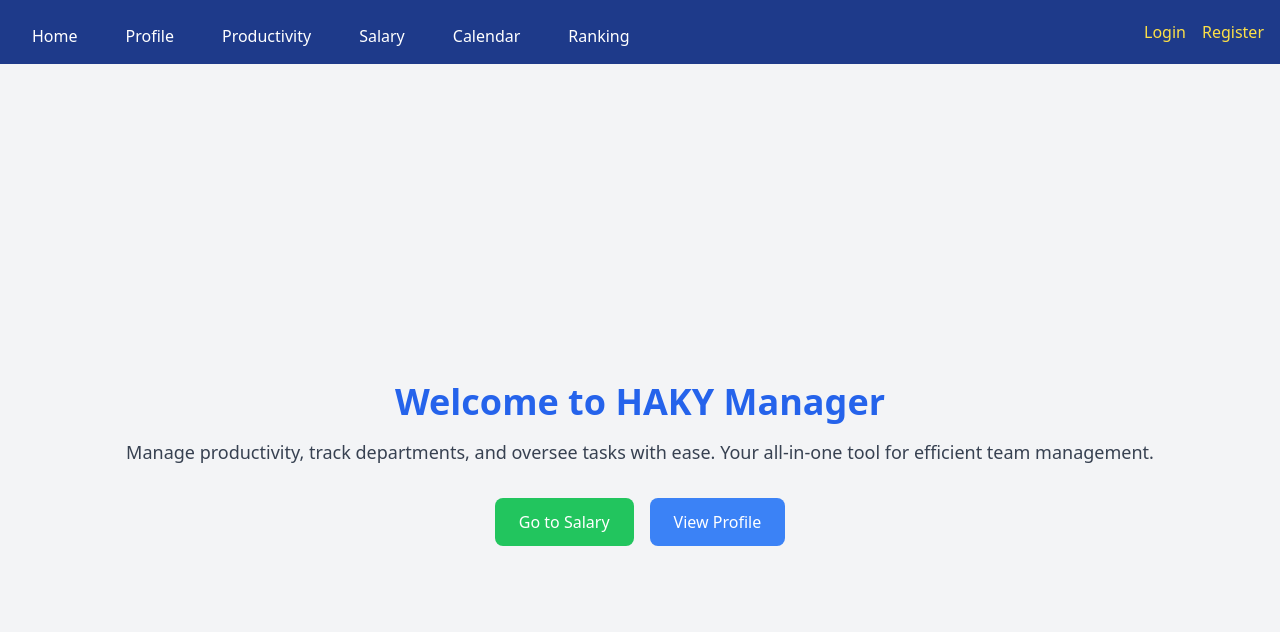
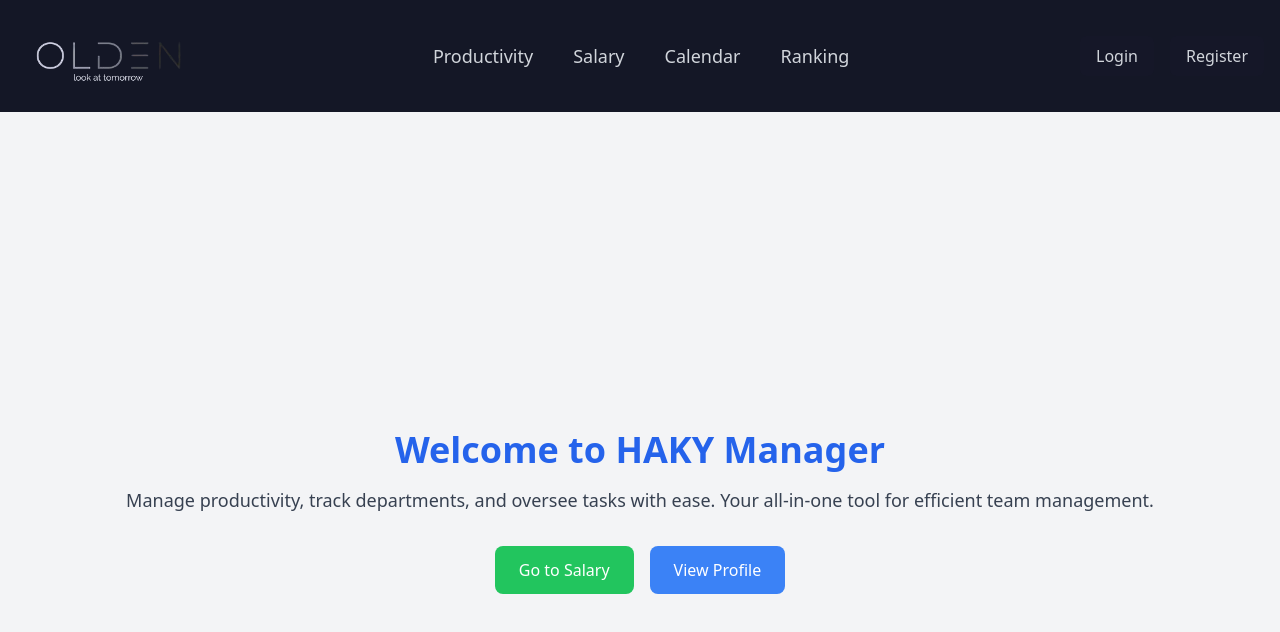
Before and after one commit to dima50066/HAKY-manager, a React (Create React App) app in the folder frontend/: page / in a window 1280 px wide. Shown: the top 632 px of the page. Built offline with nearby package versions, Linux system fonts and the light colour scheme.

Commit message:
add sprite.svg, icon components, new logo, rework design header

```diff
--- a/frontend/src/components/appBar/AppBar.tsx
+++ b/frontend/src/components/appBar/AppBar.tsx
@@ -1,17 +1,57 @@
-import React from "react";
+import React, { useState } from "react";
 import { useSelector } from "react-redux";
+import { Link } from "react-router-dom";
 import Navigation from "../../components/navigation/Navigation";
 import UserMenu from "../../components/userMenu/UserMenu";
 import { AuthNav } from "../authNav/AuthNav";
 import { selectIsAuthenticated } from "../../redux/auth/selectors";
+import logo from "../../shared/img/logo.png";
+import Icon from "../../shared/icon/Icon";
 
 const AppBar: React.FC = () => {
   const isAuthenticated = useSelector(selectIsAuthenticated);
+  const [isOpen, setIsOpen] = useState(false);
+
+  const toggleMenu = () => {
+    setIsOpen((prev) => !prev);
+  };
 
   return (
-    <header className="flex items-center justify-between p-4 bg-blue-900 text-white">
-      <Navigation />
-      {isAuthenticated ? <UserMenu /> : <AuthNav />}
+    <header className="flex items-center justify-between p-4 bg-[#141726] text-white shadow-md">
+      <div className="flex items-center">
+        <Link to="/">
+          <img src={logo} alt="Logo" className="h-14 sm:h-20 cursor-pointer" />
+        </Link>
+      </div>
+
+      <button
+        className="lg:hidden flex items-center px-3 py-2 text-white bg-[#151728] rounded-lg hover:bg-[#131526] focus:outline-none focus:ring-2 focus:ring-[#151727]"
+        onClick={toggleMenu}
+      >
+        <Icon
+          id={isOpen ? "menu-close" : "menu-open"}
+          width="24"
+          height="24"
+          className="text-white"
+        />
+      </button>
+
+      <nav className="hidden lg:flex flex-1 justify-center">
+        <Navigation />
+      </nav>
+
+      <div className="hidden lg:flex items-center">
+        {isAuthenticated ? <UserMenu /> : <AuthNav />}
+      </div>
+
+      {isOpen && (
+        <div className="absolute top-16 left-0 w-full bg-[#141726] p-4 shadow-md lg:hidden rounded-lg">
+          <Navigation />
+          <div className="mt-4">
+            {isAuthenticated ? <UserMenu /> : <AuthNav />}
+          </div>
+        </div>
+      )}
     </header>
   );
 };
--- a/frontend/src/components/authNav/AuthNav.tsx
+++ b/frontend/src/components/authNav/AuthNav.tsx
@@ -1,18 +1,18 @@
-import React from 'react';
-import { Link } from 'react-router-dom';
+import React from "react";
+import { Link } from "react-router-dom";
 
 export const AuthNav: React.FC = () => {
   return (
-    <div className="flex space-x-4">
+    <div className="flex space-x-4 justify-between">
       <Link
         to="/login"
-        className="text-yellow-300 hover:text-yellow-100 focus:text-yellow-400 active:text-yellow-500 transition duration-200"
+        className="px-4 py-2 rounded-md bg-[#151728] text-gray-300 hover:bg-[#131526] hover:text-white transition duration-200"
       >
         Login
       </Link>
       <Link
         to="/register"
-        className="text-yellow-300 hover:text-yellow-100 focus:text-yellow-400 active:text-yellow-500 transition duration-200"
+        className="px-4 py-2 rounded-md bg-[#151728] text-gray-300 hover:bg-[#131526] hover:text-white transition duration-200"
       >
         Register
       </Link>
--- a/frontend/src/components/navigation/Navigation.tsx
+++ b/frontend/src/components/navigation/Navigation.tsx
@@ -1,62 +1,18 @@
-import React, { useState } from "react";
+import React from "react";
 import { Link } from "react-router-dom";
 import { useSelector } from "react-redux";
 import { selectUserRole } from "../../redux/auth/selectors";
 
 const Navigation: React.FC = () => {
-  const [isOpen, setIsOpen] = useState(false);
   const role = useSelector(selectUserRole);
 
-  const toggleMenu = () => {
-    setIsOpen((prev) => !prev);
-  };
-
   return (
-    <nav className="relative">
-      <button
-        className="flex items-center px-3 py-2 text-white bg-blue-500 rounded lg:hidden hover:bg-blue-600 focus:outline-none focus:ring-2 focus:ring-blue-400"
-        onClick={toggleMenu}
-      >
-        <svg
-          className="w-6 h-6"
-          fill="none"
-          viewBox="0 0 24 24"
-          stroke="currentColor"
-          aria-hidden="true"
-        >
-          <path
-            strokeLinecap="round"
-            strokeLinejoin="round"
-            strokeWidth={2}
-            d="M4 6h16M4 12h16m-7 6h7"
-          />
-        </svg>
-      </button>
-      <ul
-        className={`flex-col lg:flex-row space-x-0 mt-2 lg:space-x-4 lg:space-y-0 space-y-2  ${
-          isOpen ? "block" : "hidden"
-        } lg:flex`}
-      >
-        <li>
-          <Link
-            to="/"
-            className="text-white hover:bg-blue-500 hover:text-white focus:bg-blue-500 focus:text-white px-4 py-2 rounded transition duration-200"
-          >
-            Home
-          </Link>
-        </li>
-        <li>
-          <Link
-            to="/profile"
-            className="text-white hover:bg-blue-500 hover:text-white focus:bg-blue-500 focus:text-white px-4 py-2 rounded transition duration-200"
-          >
-            Profile
-          </Link>
-        </li>
+    <nav className="w-full flex justify-center ">
+      <ul className="hidden lg:flex items-center justify-center space-x-6 text-lg font-medium gap-4">
         <li>
           <Link
             to="/productivity"
-            className="text-white hover:bg-blue-500 hover:text-white focus:bg-blue-500 focus:text-white px-4 py-2 rounded transition duration-200"
+            className="text-gray-300 hover:text-white transition duration-200"
           >
             Productivity
           </Link>
@@ -64,7 +20,7 @@ const Navigation: React.FC = () => {
         <li>
           <Link
             to="/salary"
-            className="text-white hover:bg-blue-500 hover:text-white focus:bg-blue-500 focus:text-white px-4 py-2 rounded transition duration-200"
+            className="text-gray-300 hover:text-white transition duration-200"
           >
             Salary
           </Link>
@@ -72,7 +28,7 @@ const Navigation: React.FC = () => {
         <li>
           <Link
             to="/calendar"
-            className="text-white hover:bg-blue-500 hover:text-white focus:bg-blue-500 focus:text-white px-4 py-2 rounded transition duration-200"
+            className="text-gray-300 hover:text-white transition duration-200"
           >
             Calendar
           </Link>
@@ -80,7 +36,7 @@ const Navigation: React.FC = () => {
         <li>
           <Link
             to="/ranking"
-            className="text-white hover:bg-blue-500 hover:text-white focus:bg-blue-500 focus:text-white px-4 py-2 rounded transition duration-200"
+            className="text-gray-300 hover:text-white transition duration-200"
           >
             Ranking
           </Link>
@@ -89,7 +45,52 @@ const Navigation: React.FC = () => {
           <li>
             <Link
               to="/coordinator"
-              className="text-white hover:bg-blue-500 hover:text-white px-4 py-2 rounded transition duration-200"
+              className="text-gray-300 hover:text-white transition duration-200"
+            >
+              Coordinator
+            </Link>
+          </li>
+        )}
+      </ul>
+
+      <ul className="lg:hidden flex flex-col items-center text-lg font-medium space-y-4 max-h-60 overflow-y-auto pr-5">
+        <li>
+          <Link
+            to="/productivity"
+            className="block w-full text-center text-gray-300 hover:text-white transition duration-200 py-2"
+          >
+            Productivity
+          </Link>
+        </li>
+        <li>
+          <Link
+            to="/salary"
+            className="block w-full text-center text-gray-300 hover:text-white transition duration-200 py-2"
+          >
+            Salary
+          </Link>
+        </li>
+        <li>
+          <Link
+            to="/calendar"
+            className="block w-full text-center text-gray-300 hover:text-white transition duration-200 py-2"
+          >
+            Calendar
+          </Link>
+        </li>
+        <li>
+          <Link
+            to="/ranking"
+            className="block w-full text-center text-gray-300 hover:text-white transition duration-200 py-2"
+          >
+            Ranking
+          </Link>
+        </li>
+        {role === "coordinator" && (
+          <li>
+            <Link
+              to="/coordinator"
+              className="block w-full text-center text-gray-300 hover:text-white transition duration-200 py-2"
             >
               Coordinator
             </Link>
--- a/frontend/src/components/userMenu/UserMenu.tsx
+++ b/frontend/src/components/userMenu/UserMenu.tsx
@@ -2,21 +2,18 @@ import React from "react";
 import { useSelector, useDispatch } from "react-redux";
 import { selectUser } from "../../redux/auth/selectors";
 import { logOut } from "../../redux/auth/operations";
-import { useNavigate } from "react-router-dom";
-import { User } from "../../types";
-import { HiOutlineUser } from "react-icons/hi";
+import { useNavigate, Link } from "react-router-dom";
 import { toast } from "react-toastify";
+import Icon from "../../shared/icon/Icon";
 
 const UserMenu: React.FC = () => {
   const dispatch = useDispatch();
-  const currentUser = useSelector(selectUser) as User | null;
+  const currentUser = useSelector(selectUser);
   const navigate = useNavigate();
 
   const handleLogout = async () => {
     try {
       await dispatch(logOut() as unknown as any);
-      localStorage.removeItem("token");
-      localStorage.removeItem("user");
       toast.success("Successfully logged out!");
       navigate("/");
     } catch (error) {
@@ -25,20 +22,34 @@ const UserMenu: React.FC = () => {
   };
 
   return (
-    <div className="flex items-center space-x-2 sm:space-x-4 p-2 bg-gray-100 rounded-lg shadow-md">
+    <div className="flex items-center space-x-4 p-2 bg-[#151728] text-gray-300 rounded-lg shadow-md justify-between">
       {currentUser ? (
         <>
-          <HiOutlineUser className="text-blue-500 w-5 h-5 sm:w-6 sm:h-6" />
-          <p className="hidden sm:block text-lg text-blue-700">
-            Hello,{" "}
-            <span className="font-semibold text-blue-800">
+          <Link
+            to="/profile"
+            className="flex items-center space-x-2 hover:text-white transition"
+          >
+            <Icon id="user" width="22" height="22" className="text-white" />
+            <p className="text-lg font-semibold text-white sm:hidden">
               {currentUser.name}
-            </span>
-          </p>
+            </p>
+            <p className="hidden sm:block text-lg">
+              Hello,{" "}
+              <span className="font-semibold text-white">
+                {currentUser.name}
+              </span>
+            </p>
+          </Link>
           <button
             onClick={handleLogout}
-            className="text-sm sm:text-base px-2 py-1 sm:px-4 sm:py-2 bg-red-600 text-white rounded hover:bg-red-500 transition duration-200"
+            className="flex items-center px-4 py-2 rounded-md bg-[#e74c3c] text-white hover:bg-red-500 transition duration-200"
           >
+            <Icon
+              id="logOut"
+              width="20"
+              height="20"
+              className="mr-2 stroke-white"
+            />
             Log out
           </button>
         </>
--- /dev/null
+++ b/frontend/src/shared/icon/Icon.tsx
@@ -0,0 +1,18 @@
+import sprite from "./sprite.svg";
+
+interface IconProps {
+  className?: string;
+  width?: number | string;
+  height?: number | string;
+  id: string;
+}
+
+const Icon: React.FC<IconProps> = ({ className, width, height, id }) => {
+  return (
+    <svg className={className} width={width} height={height}>
+      <use href={`${sprite}#${id}`} />
+    </svg>
+  );
+};
+
+export default Icon;
```
Also changed, not shown: frontend/src/shared/icon/sprite.svg (added), frontend/src/shared/img/logo.png (added).
